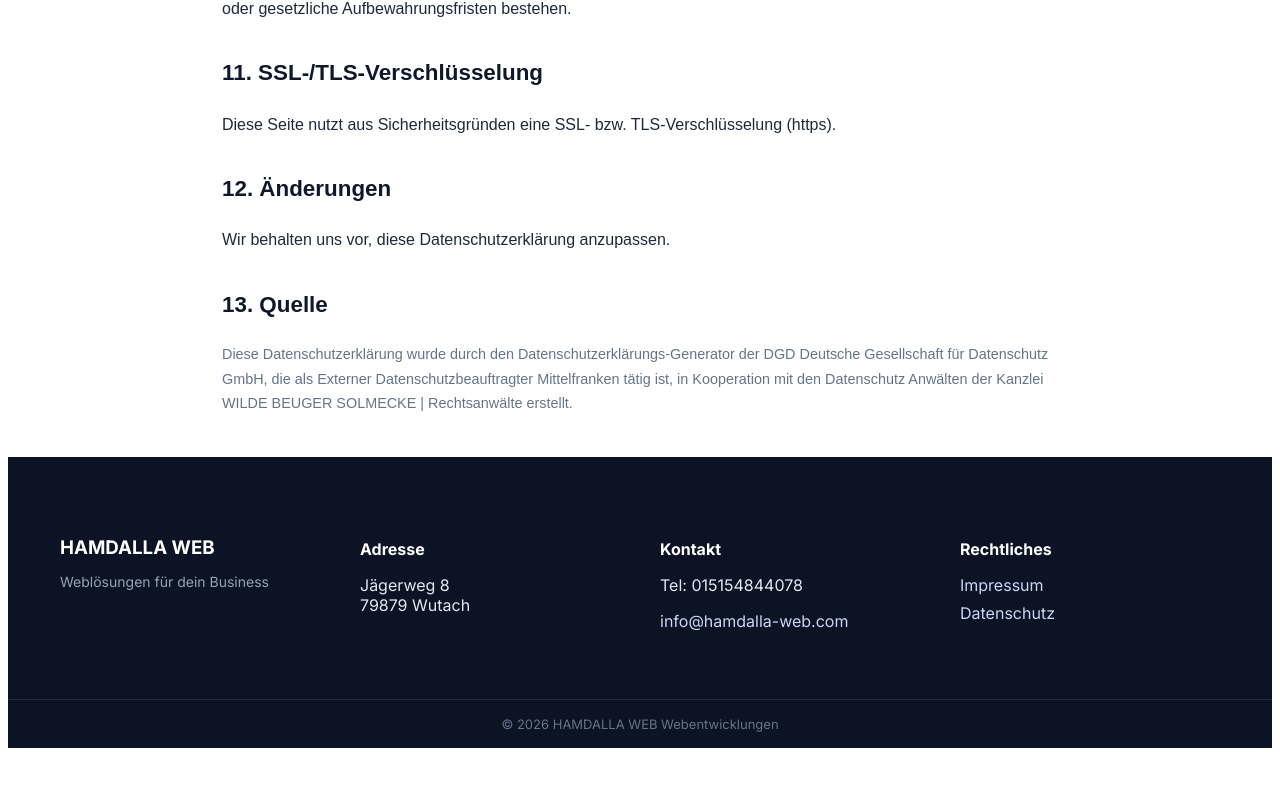
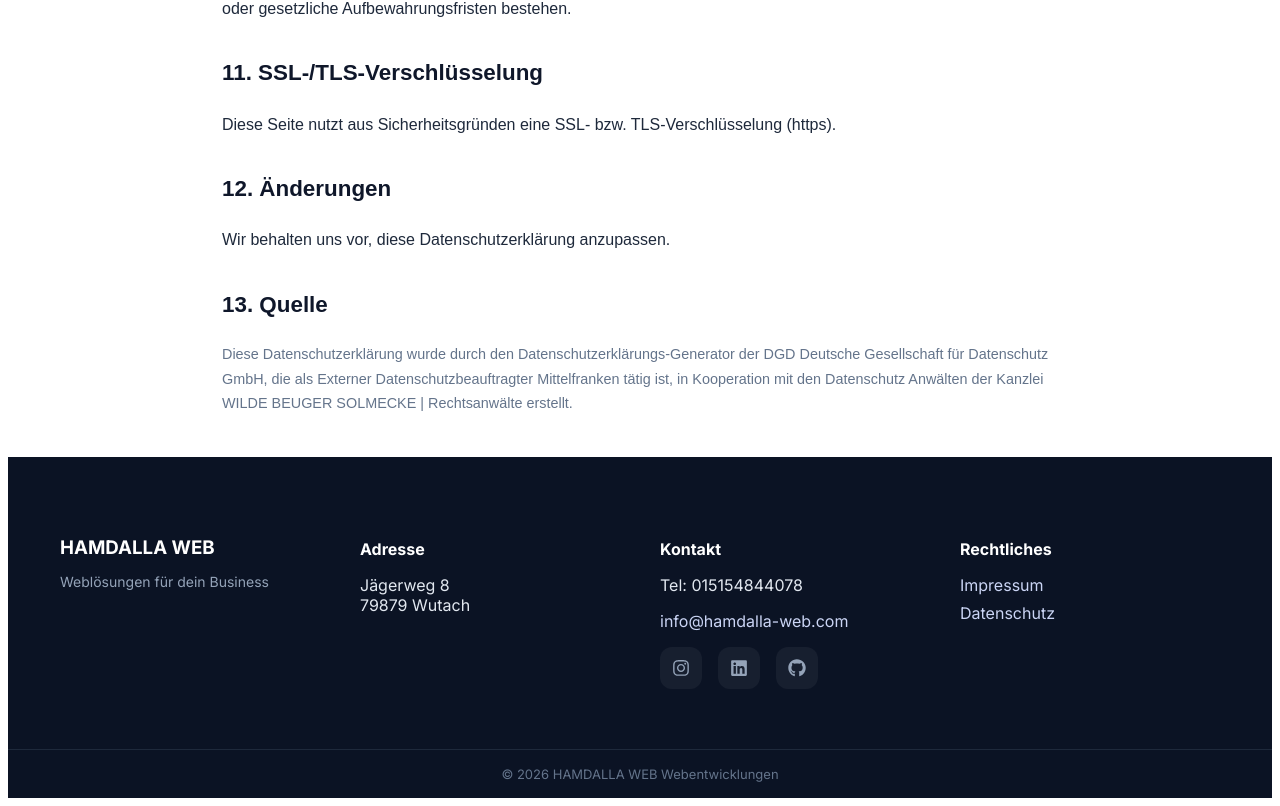
Before and after one commit to Sameh-Hamdalla/hamdalla-dev, a React (Vite) app: page /datenschutz in a window 1280 px wide. Shown: the part 2235-3041 px from the top of the page. Before the commit the page ends 2991 px from the top, so only its background shows below. Built offline with nearby package versions, Linux system fonts and the light colour scheme.

Commit message:
Icons verbessert mit Design

```diff
--- a/src/components/footer/Footer.tsx
+++ b/src/components/footer/Footer.tsx
@@ -1,6 +1,7 @@
 import React from "react";
 import { Link } from "react-router-dom";
 import "./footer.css";
+import { FaInstagram, FaLinkedin, FaGithub } from "react-icons/fa";
 
 const Footer: React.FC = () => {
   return (
@@ -32,6 +33,38 @@ const Footer: React.FC = () => {
           <a href="mailto:info@hamdalla-web.com">
             info@hamdalla-web.com
           </a>
+          <div className="footer-col">
+
+
+            {/* 🔥 SOCIAL LINKS */}
+            <div className="footer-socials">
+
+              <a
+                href="https://www.instagram.com/hamdalla.web/"
+                target="_blank"
+                rel="noopener noreferrer"
+              >
+                <FaInstagram/>
+              </a>
+
+              <a
+                href="https://www.linkedin.com/in/sameh-hamdalla-214a68215/"
+                target="_blank"
+                rel="noopener noreferrer"
+              >
+                <FaLinkedin/>
+              </a>
+
+              <a
+                href="https://github.com/Sameh-Hamdalla"
+                target="_blank"
+                rel="noopener noreferrer"
+              >
+                <FaGithub/>
+              </a>
+
+            </div>
+          </div>
         </div>
 
         {/* 4. Rechtliches */}
--- a/src/components/footer/footer.css
+++ b/src/components/footer/footer.css
@@ -46,7 +46,47 @@
 .footer a:hover {
   color: #6366f1;
 }
+.footer-socials {
+  margin-top: 16px;
+  display: flex;
+  gap: 16px;
+}
 
+.footer-socials a {
+  width: 42px;
+  height: 42px;
+
+  display: flex;
+  align-items: center;
+  justify-content: center;
+
+  background: rgba(255, 255, 255, 0.05);
+  border-radius: 12px;
+
+  color: #94a3b8;
+  font-size: 18px;
+
+  transition: 0.3s;
+}
+
+/* Hover Effekt */
+.footer-socials a:hover {
+  color: #ffffff;
+  background: rgba(79, 70, 229, 0.2);
+  transform: translateY(-3px);
+}
+
+.footer-socials a:nth-child(1):hover {
+  color: #e1306c; /* Instagram */
+}
+
+.footer-socials a:nth-child(2):hover {
+  color: #0077b5; /* LinkedIn */
+}
+
+.footer-socials a:nth-child(3):hover {
+  color: #ffffff; /* GitHub */
+}
 /* ===== Bottom ===== */
 .footer-bottom {
   border-top: 1px solid #1e293b;
```
